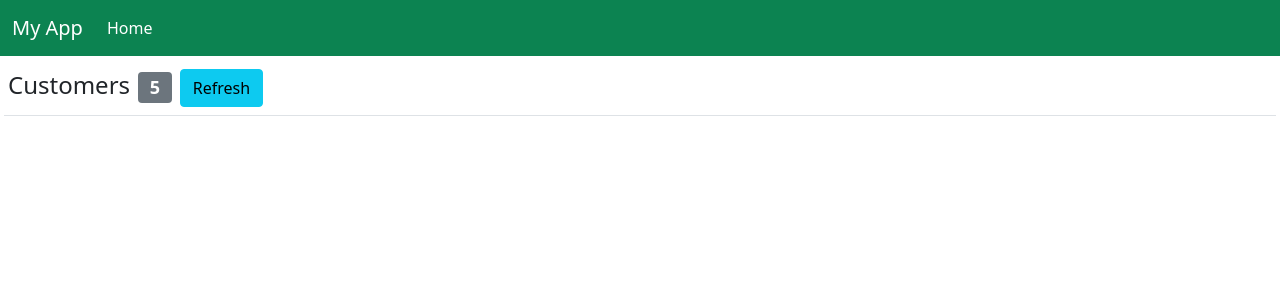
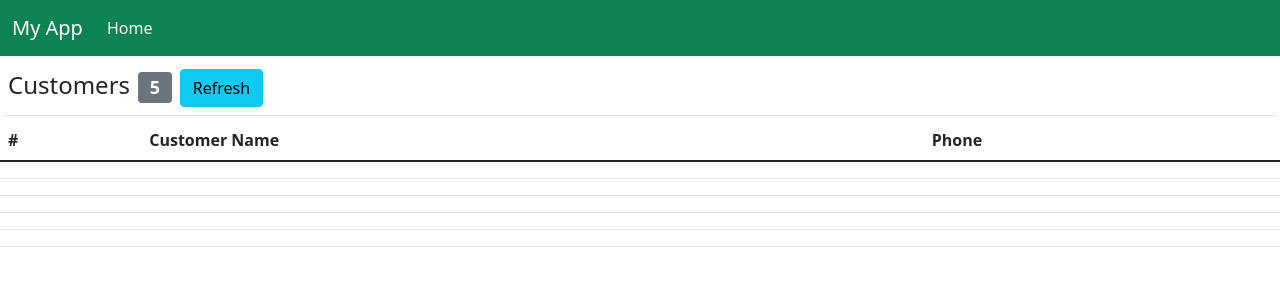
Before and after one commit to rach0101/react_app, a React (Create React App) app: page / in a window 1280 px wide. Shown: the top 300 px of the page. Built offline with nearby package versions, Linux system fonts and the light colour scheme.

Commit message:
Tables Created

```diff
--- a/src/MainContent.jsx
+++ b/src/MainContent.jsx
@@ -1,6 +1,16 @@
 import React, { Component } from "react";
 export default class MainContent extends Component {
-  state = { pageTitle: "Customers", customersCount: 5 };
+  state = {
+    pageTitle: "Customers",
+    customersCount: 5,
+    customers: [
+      { id: 1, name: "Scott", phone: "123-456" },
+      { id: 2, name: "Jones", phone: "123-452" },
+      { id: 3, name: "Allen", phone: "123-453" },
+      { id: 4, name: "Rachel", phone: "123-454" },
+      { id: 5, name: "Sarah", phone: "123-455" },
+    ],
+  };
 
   render() {
     return (
@@ -14,6 +24,26 @@ export default class MainContent extends Component {
             Refresh
           </button>
         </h4>
+        <table className="table">
+          <thead>
+            <tr>
+              <th>#</th>
+              <th>Customer Name</th>
+              <th>Phone</th>
+            </tr>
+          </thead>
+          <tbody>
+            {this.state.customers.map((cust) => {
+              return (
+                <tr>
+                  <td> </td>
+                  <td></td>
+                  <td></td>
+                </tr>
+              );
+            })}
+          </tbody>
+        </table>
       </div>
     );
   }
```
